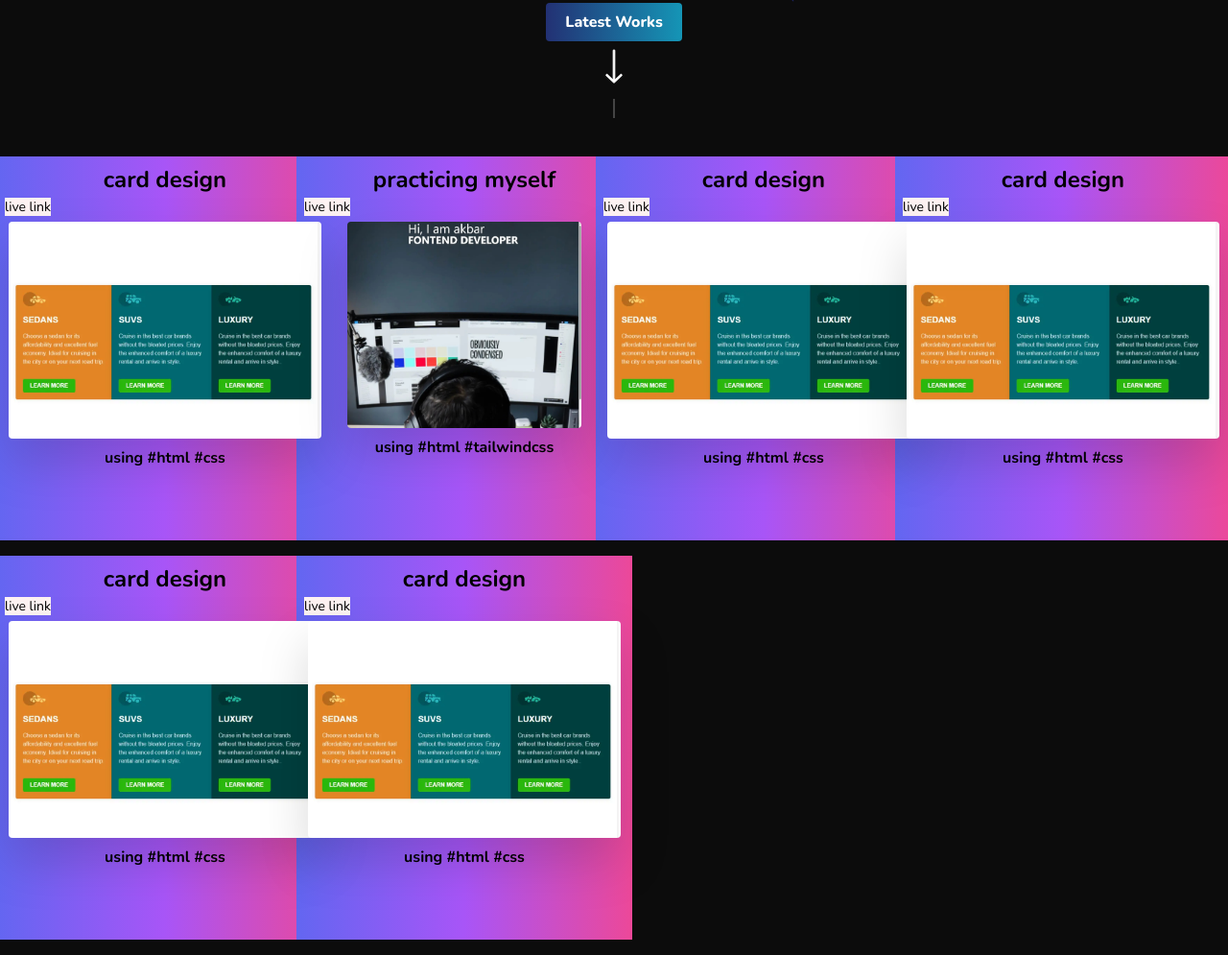
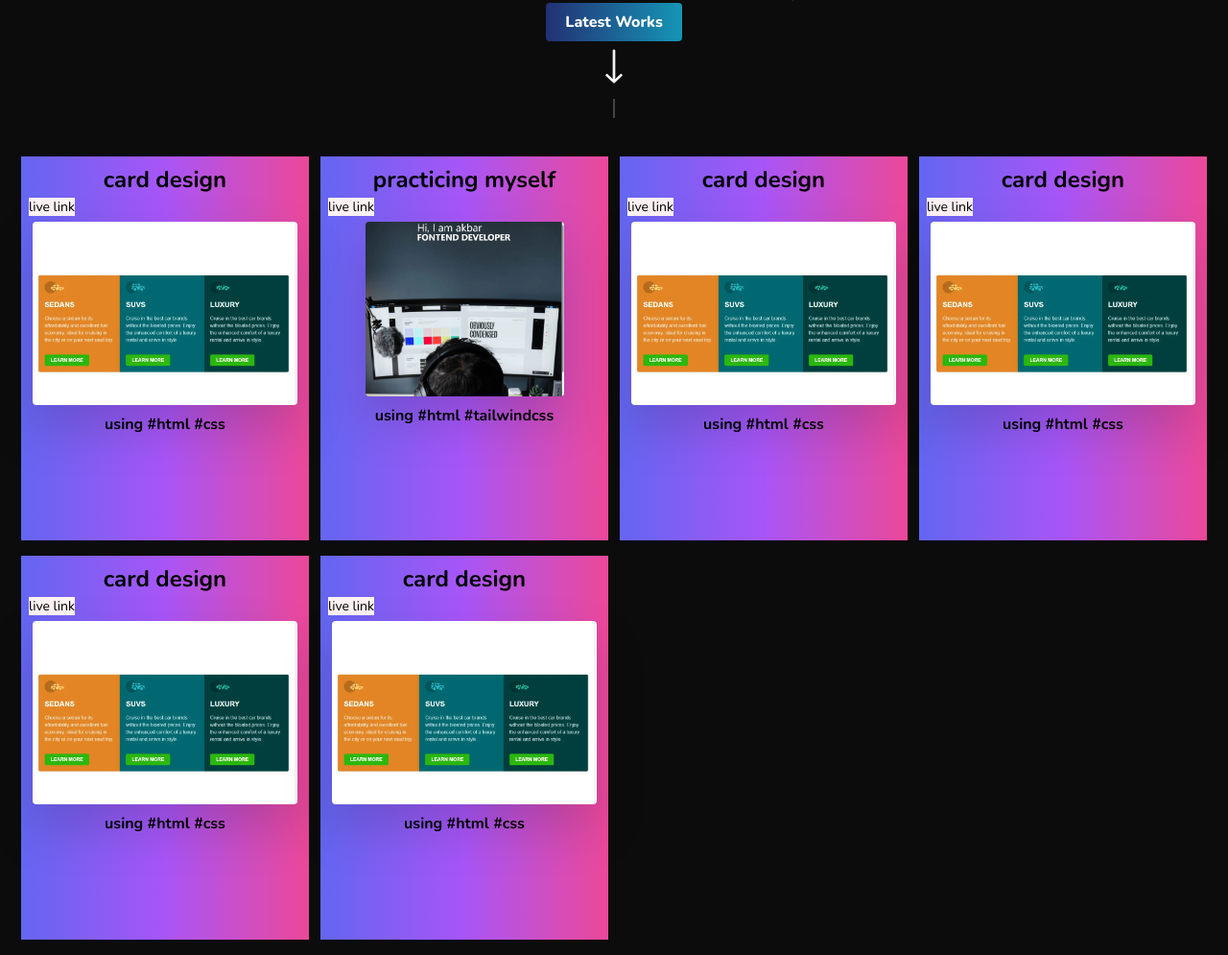
Before and after one commit to Akbar758742/myportfolio, a website: page index.html in a window 1280 px wide. Shown: the part 677-1672 px from the top of the page at 96% size. Drawn offline with nearby package versions, Linux system fonts and the light colour scheme.

```diff
--- a/index.html
+++ b/index.html
@@ -324,7 +324,7 @@
     <section    class="mx-6 my-10  grid grid-cols-1 sm:grid-cols-2 md:grid-cols-3 lg:grid-cols-4 gap-4 justify-items-center  "
     >
       <div
-        class="w-[350px] h-[400px]    bg-gradient-to-r from-indigo-500 via-purple-500 to-pink-500 p-2 hover:scale-110 ease-in-out duration-100"
+        class="w-[300px] h-[400px]    bg-gradient-to-r from-indigo-500 via-purple-500 to-pink-500 p-2 hover:scale-110 ease-in-out duration-100"
       >
         <h1 class="text-2xl font-bold text-center">card design   </h1> <span class="text-sm bg-red-50 font-normal hover:scale-110 ease-in-out duration-100 hover:bg-[#4595eb]"><a href="https://akbar758742.github.io/3-column-preview-card-component-main/col.html">live link</a></span>
         <div class="drop-shadow-2xl p-1 items-center justify-center">
@@ -339,7 +339,7 @@
         </div>
       </div>
       <div
-        class="w-[350px] h-[400px]   bg-gradient-to-r from-indigo-500 via-purple-500 to-pink-500 p-2 hover:scale-110 ease-in-out duration-100"
+        class="w-[300px] h-[400px]   bg-gradient-to-r from-indigo-500 via-purple-500 to-pink-500 p-2 hover:scale-110 ease-in-out duration-100"
       >
         <h1 class="text-2xl font-bold text-center">practicing myself  </h1> <span class="text-sm bg-red-50 font-normal hover:scale-110 ease-in-out duration-100 hover:bg-[#4595eb]"><a href="https://landingpagewithtailwindcss.netlify.app/">live link</a></span>
         <div class="drop-shadow-2xl p-1 items-center justify-center object-contain">
@@ -354,7 +354,7 @@
         </div>
       </div>
       <div
-      class="w-[350px]  h-[400px] bg-gradient-to-r from-indigo-500 via-purple-500 to-pink-500 p-2 hover:scale-110 ease-in-out duration-100"
+      class="w-[300px]  h-[400px] bg-gradient-to-r from-indigo-500 via-purple-500 to-pink-500 p-2 hover:scale-110 ease-in-out duration-100"
     >
       <h1 class="text-2xl font-bold text-center">card design   </h1> <span class="text-sm bg-red-50 font-normal hover:scale-110 ease-in-out duration-100 hover:bg-[#4595eb]"><a href="https://akbar758742.github.io/3-column-preview-card-component-main/col.html">live link</a></span>
       <div class="drop-shadow-2xl p-1 items-center justify-center">
@@ -369,7 +369,7 @@
       </div>
     </div>
     <div
-    class="w-[350px] h-[400px]     bg-gradient-to-r from-indigo-500 via-purple-500 to-pink-500 p-2 hover:scale-110 ease-in-out duration-100"
+    class="w-[300px] h-[400px]     bg-gradient-to-r from-indigo-500 via-purple-500 to-pink-500 p-2 hover:scale-110 ease-in-out duration-100"
   >
     <h1 class="text-2xl font-bold text-center">card design   </h1> <span class="text-sm bg-red-50 font-normal hover:scale-110 ease-in-out duration-100 hover:bg-[#4595eb]"><a href="https://akbar758742.github.io/3-column-preview-card-component-main/col.html">live link</a></span>
     <div class="drop-shadow-2xl p-1">
@@ -384,7 +384,7 @@
     </div>
   </div>
   <div
-  class="w-[350px]  h-[400px]     bg-gradient-to-r from-indigo-500 via-purple-500 to-pink-500 p-2 hover:scale-110 ease-in-out duration-100"
+  class="w-[300px]  h-[400px]     bg-gradient-to-r from-indigo-500 via-purple-500 to-pink-500 p-2 hover:scale-110 ease-in-out duration-100"
 >
   <h1 class="text-2xl font-bold text-center">card design   </h1> <span class="text-sm bg-red-50 font-normal hover:scale-110 ease-in-out duration-100 hover:bg-[#4595eb]"><a href="https://akbar758742.github.io/3-column-preview-card-component-main/col.html">live link</a></span>
   <div class="drop-shadow-2xl p-1">
@@ -399,7 +399,7 @@
   </div>
 </div>
 <div
-class="w-[350px] h-[400px]     bg-gradient-to-r from-indigo-500 via-purple-500 to-pink-500 p-2 hover:scale-110 ease-in-out duration-100"
+class="w-[300px] h-[400px]     bg-gradient-to-r from-indigo-500 via-purple-500 to-pink-500 p-2 hover:scale-110 ease-in-out duration-100"
 >
 <h1 class="text-2xl font-bold text-center">card design   </h1> <span class="text-sm bg-red-50 font-normal hover:scale-110 ease-in-out duration-100 hover:bg-[#4595eb]"><a href="https://akbar758742.github.io/3-column-preview-card-component-main/col.html">live link</a></span>
 <div class="drop-shadow-2xl p-1">
```
Also changed, not shown: output.css.
